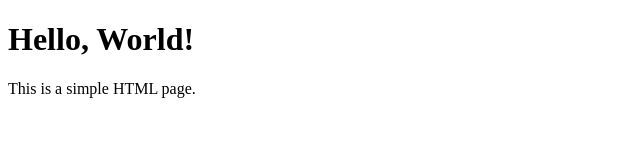
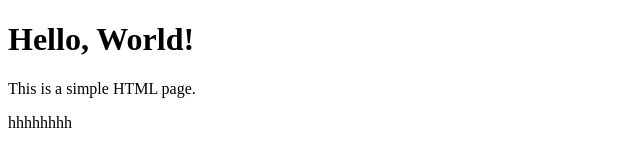
Before and after one commit to AnhNT1002/anhnt, a plain HTML site: page index.html in a window 1280 px wide. Shown: the full height of the page, 0-640 px from the left. Drawn offline with Linux system fonts and the light colour scheme.

Commit message:
nop bai tap 3

```diff
--- a/index.html
+++ b/index.html
@@ -8,5 +8,6 @@
 <body>
     <h1>Hello, World!</h1>
     <p>This is a simple HTML page.</p>
+    <p>hhhhhhhh</p>
 </body>
 </html>
```
